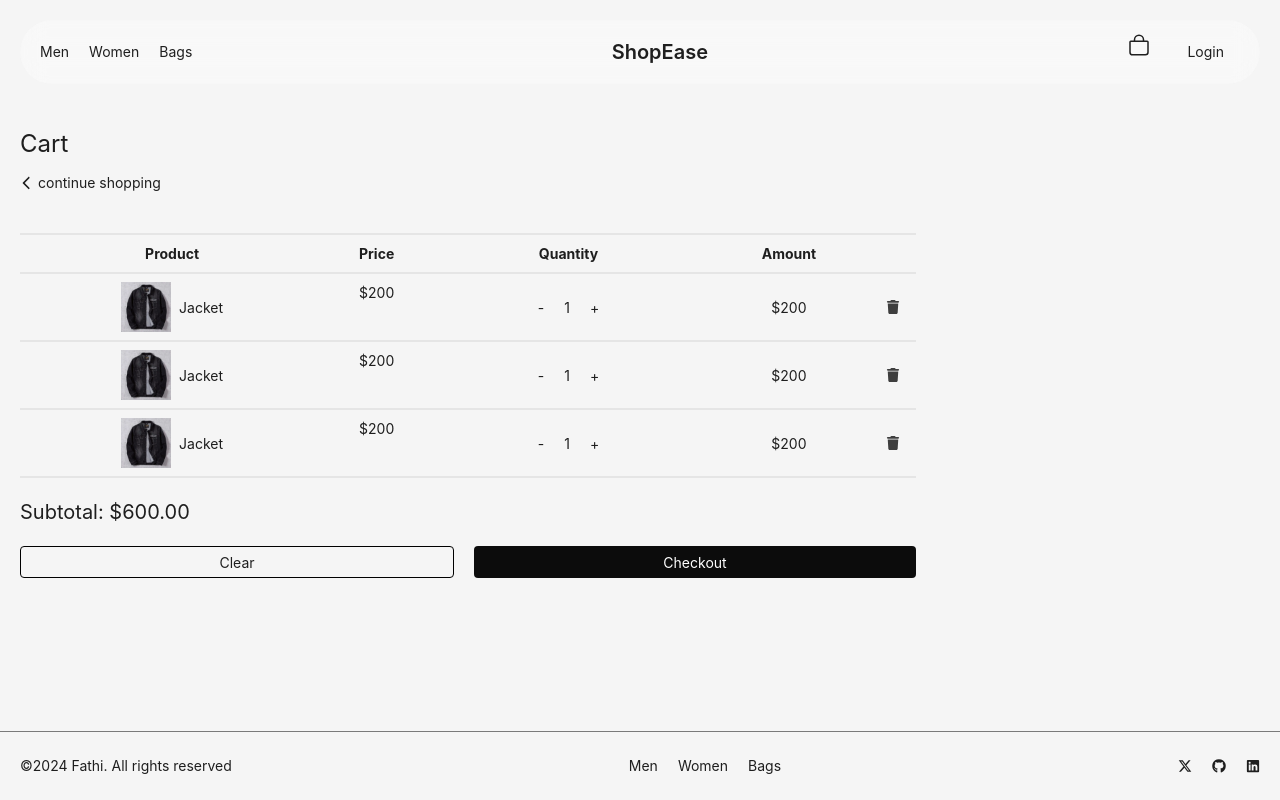
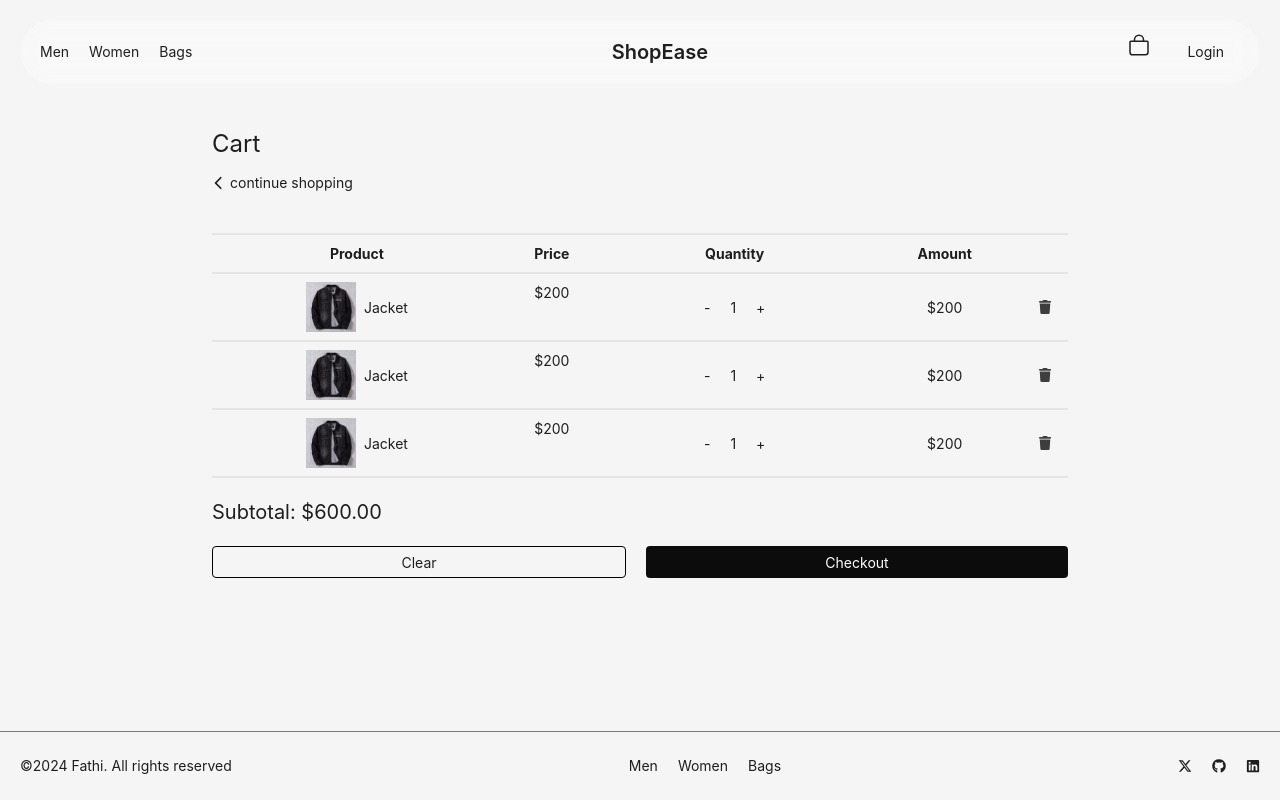
Before and after one commit to c-blaq/shop-ease, a Next.js app: page /cart in a window 1280 px wide. Built offline with nearby package versions, Linux system fonts and the light colour scheme.

Commit message:
chore: adjust width

```diff
--- a/src/app/cart/page.tsx
+++ b/src/app/cart/page.tsx
@@ -7,7 +7,7 @@ import { FaChevronLeft, FaDeleteLeft, FaTrash } from "react-icons/fa6";
 
 const Cart = () => {
   return (
-    <div className="py-24 md:py-32 max-w-screen-2xl mx-auto px-5">
+    <div className="py-24 md:py-32 max-w-4xl mx-auto px-5">
       <div>
         <h2 className="text-lg sm:text-2xl mb-3">Cart</h2>
         <Link
@@ -19,7 +19,7 @@ const Cart = () => {
         </Link>
       </div>
 
-      <div className=" max-w-4xl mt-10">
+      <div className="w-full mt-10">
         <table className="w-full">
           <thead className="border-t-2 border-b-2">
             <tr>
```
